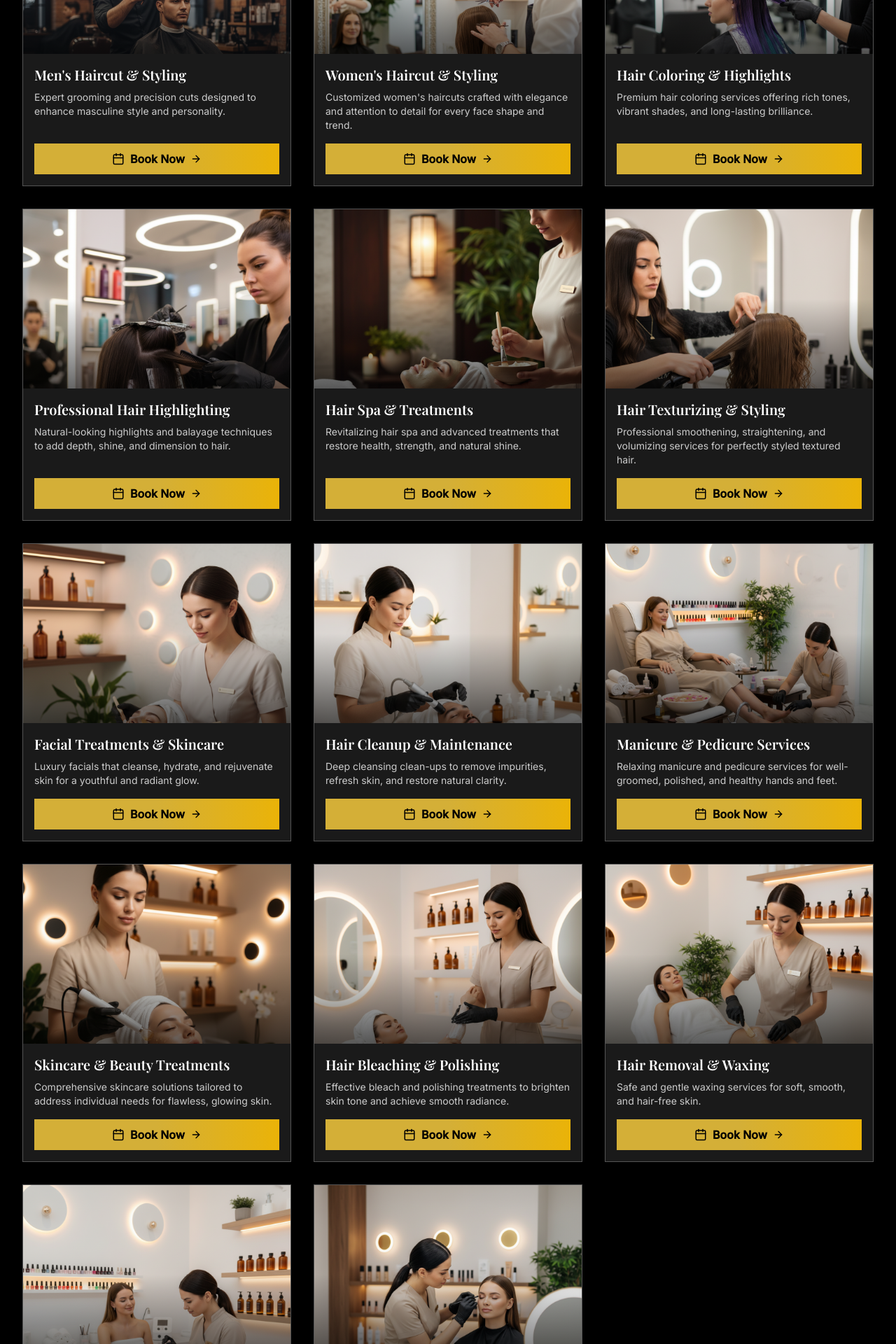
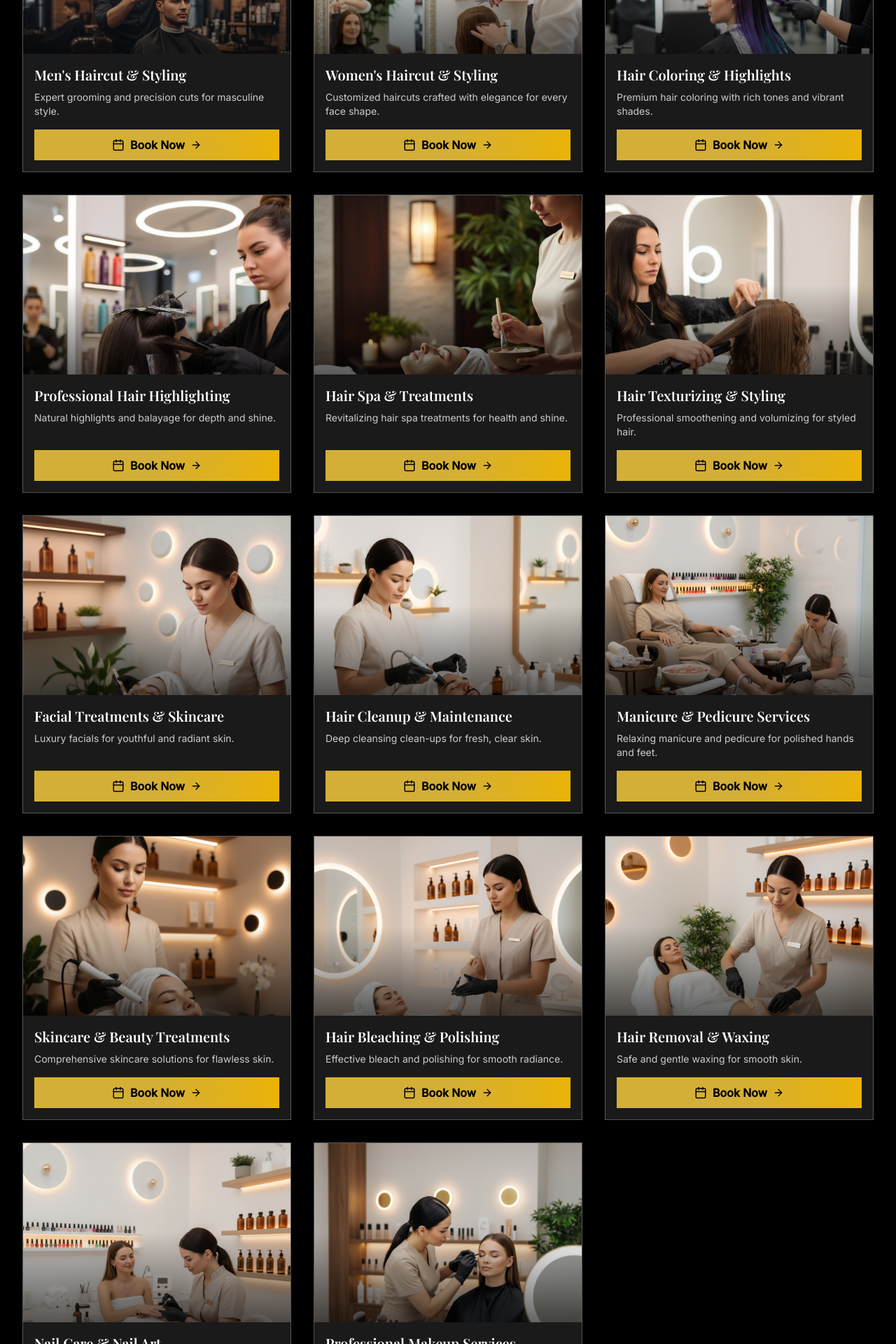
Before and after one commit to hannan1710/lcs-new, a React (Vite) app in the folder frontend/: page /services in a window 1280 px wide. Shown: the part 500-2420 px from the top of the page at 70% size. Built offline with nearby package versions, Linux system fonts and the light colour scheme.

Commit message:
Shorten service descriptions: remove location text and make descriptions more concise

```diff
--- a/frontend/src/pages/services-catalog/index.jsx
+++ b/frontend/src/pages/services-catalog/index.jsx
@@ -15,7 +15,7 @@ const ServicesCatalog = () => {
     {
       id: 'mens-haircut-styling',
       name: 'Men\'s Haircut & Styling',
-      description: 'Expert grooming and precision cuts designed to enhance masculine style and personality.',
+      description: 'Expert grooming and precision cuts for masculine style.',
       image: '/mens-haircut-styling-services.png',
       alt: 'Professional men\'s haircut at La Coiffure Salon',
       seoCaption: 'Sharp, stylish men\'s haircuts tailored to your look.',
@@ -24,7 +24,7 @@ const ServicesCatalog = () => {
     {
       id: 'womens-haircut-styling',
       name: 'Women\'s Haircut & Styling',
-      description: 'Customized women\'s haircuts crafted with elegance and attention to detail for every face shape and trend.',
+      description: 'Customized haircuts crafted with elegance for every face shape.',
       image: '/womens-haircut-styling-services.png',
       alt: 'Luxury women\'s haircut by expert stylists',
       seoCaption: 'Transform your style with precision women\'s haircuts.',
@@ -33,7 +33,7 @@ const ServicesCatalog = () => {
     {
       id: 'hair-coloring-highlights',
       name: 'Hair Coloring & Highlights',
-      description: 'Premium hair coloring services offering rich tones, vibrant shades, and long-lasting brilliance.',
+      description: 'Premium hair coloring with rich tones and vibrant shades.',
       image: '/hair-coloring-highlights-services.png',
       alt: 'Premium hair coloring services in Mumbai salon',
       seoCaption: 'Vibrant, long-lasting hair color crafted by specialists.',
@@ -42,7 +42,7 @@ const ServicesCatalog = () => {
     {
       id: 'professional-highlighting',
       name: 'Professional Hair Highlighting',
-      description: 'Natural-looking highlights and balayage techniques to add depth, shine, and dimension to hair.',
+      description: 'Natural highlights and balayage for depth and shine.',
       image: '/professional-hair-highlighting-services.png',
       alt: 'Natural hair highlights by salon experts',
       seoCaption: 'Add dimension with flawless highlights and balayage.',
@@ -51,7 +51,7 @@ const ServicesCatalog = () => {
     {
       id: 'hair-spa-treatments',
       name: 'Hair Spa & Treatments',
-      description: 'Revitalizing hair spa and advanced treatments that restore health, strength, and natural shine.',
+      description: 'Revitalizing hair spa treatments for health and shine.',
       image: '/hair-spa-treatments-services.png',
       alt: 'Hair spa and treatment for healthy shine',
       seoCaption: 'Rejuvenating spa therapies for hair and scalp health.',
@@ -60,7 +60,7 @@ const ServicesCatalog = () => {
     {
       id: 'hair-texturizing-styling',
       name: 'Hair Texturizing & Styling',
-      description: 'Professional smoothening, straightening, and volumizing services for perfectly styled textured hair.',
+      description: 'Professional smoothening and volumizing for styled hair.',
       image: '/hair-texturizing-styling-services.png',
       alt: 'Hair smoothening and texture services',
       seoCaption: 'Get silky smooth or voluminous textured hair.',
@@ -69,7 +69,7 @@ const ServicesCatalog = () => {
     {
       id: 'facial-treatments-skincare',
       name: 'Facial Treatments & Skincare',
-      description: 'Luxury facials that cleanse, hydrate, and rejuvenate skin for a youthful and radiant glow.',
+      description: 'Luxury facials for youthful and radiant skin.',
       image: '/facial-treatments-skincare-services.png',
       alt: 'Luxury facial treatments for glowing skin',
       seoCaption: 'Brighten and refresh your skin with premium facials.',
@@ -78,7 +78,7 @@ const ServicesCatalog = () => {
     {
       id: 'hair-cleanup-maintenance',
       name: 'Hair Cleanup & Maintenance',
-      description: 'Deep cleansing clean-ups to remove impurities, refresh skin, and restore natural clarity.',
+      description: 'Deep cleansing clean-ups for fresh, clear skin.',
       image: '/hair-cleanup-maintenance-services.png',
       alt: 'Skin clean-up service for clear complexion',
       seoCaption: 'Deep cleansing clean-ups for fresh, healthy skin.',
@@ -87,7 +87,7 @@ const ServicesCatalog = () => {
     {
       id: 'manicure-pedicure-services',
       name: 'Manicure & Pedicure Services',
-      description: 'Relaxing manicure and pedicure services for well-groomed, polished, and healthy hands and feet.',
+      description: 'Relaxing manicure and pedicure for polished hands and feet.',
       image: '/manicure-pedicure-services.png',
       alt: 'Luxury manicure and pedicure salon service',
       seoCaption: 'Pamper your hands and feet with expert mani-pedi.',
@@ -96,7 +96,7 @@ const ServicesCatalog = () => {
     {
       id: 'skincare-beauty-treatments',
       name: 'Skincare & Beauty Treatments',
-      description: 'Comprehensive skincare solutions tailored to address individual needs for flawless, glowing skin.',
+      description: 'Comprehensive skincare solutions for flawless skin.',
       image: '/skincare-beauty-treatments-services.png',
       alt: 'Advanced skin care treatments at salon',
       seoCaption: 'Personalized skin solutions for radiant beauty.',
@@ -105,7 +105,7 @@ const ServicesCatalog = () => {
     {
       id: 'hair-bleaching-polishing',
       name: 'Hair Bleaching & Polishing',
-      description: 'Effective bleach and polishing treatments to brighten skin tone and achieve smooth radiance.',
+      description: 'Effective bleach and polishing for smooth radiance.',
       image: '/hair-bleaching-polishing-services.png',
       alt: 'Skin bleach and body polishing service',
       seoCaption: 'Get smooth, even-toned skin with polishing treatments.',
@@ -114,7 +114,7 @@ const ServicesCatalog = () => {
     {
       id: 'hair-removal-waxing',
       name: 'Hair Removal & Waxing',
-      description: 'Safe and gentle waxing services for soft, smooth, and hair-free skin.',
+      description: 'Safe and gentle waxing for smooth skin.',
       image: '/hair-removal-waxing-services.png',
       alt: 'Professional waxing services at luxury salon',
       seoCaption: 'Gentle, precise waxing for silky smooth skin.',
@@ -123,7 +123,7 @@ const ServicesCatalog = () => {
     {
       id: 'nail-care-nail-art',
       name: 'Nail Care & Nail Art',
-      description: 'Creative nail art, extensions, and professional care for stylish, long-lasting nails.',
+      description: 'Creative nail art and extensions for stylish nails.',
       image: '/nail-care-nail-art-services.png',
       alt: 'Luxury nail art and extensions',
       seoCaption: 'Trendy nail designs and flawless finishing.',
@@ -132,7 +132,7 @@ const ServicesCatalog = () => {
     {
       id: 'professional-makeup-services',
       name: 'Professional Makeup Services',
-      description: 'Professional makeup artistry for bridal, party, and special occasions with flawless finishing.',
+      description: 'Professional makeup artistry for special occasions.',
       image: '/professional-makeup-services.png',
       alt: 'Professional bridal and party makeup',
       seoCaption: 'Glamorous makeup looks for every occasion.',
```
